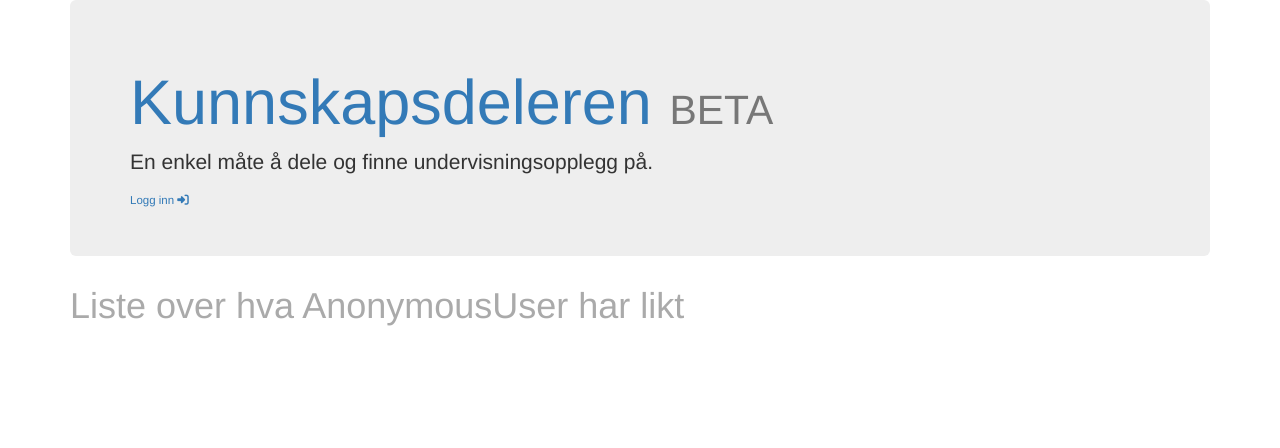
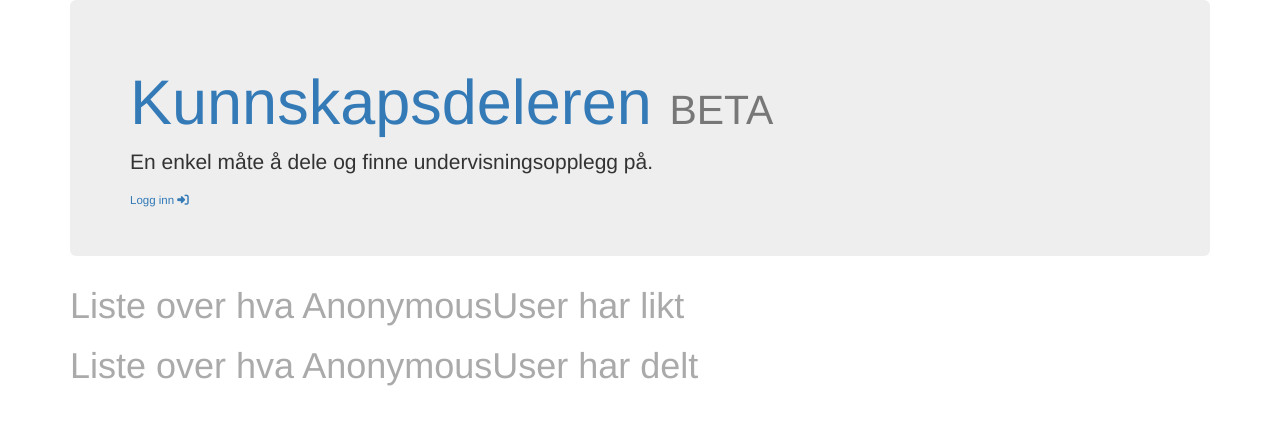
Before and after one commit to hakdo/kunnskapsdeleren, a Django app: page /p in a window 1280 px wide. Shown: the top 448 px of the page. Run offline with Django 3.2, Linux system fonts and the light colour scheme; data that the repository does not hold is empty; some libraries are stand-ins or nearby versions.

Commit message:
lagt til delingsoversikt i profil

```diff
--- a/sharestuff/templates/sharestuff/profile.html
+++ b/sharestuff/templates/sharestuff/profile.html
@@ -7,4 +7,8 @@
 {% for ting in likte_titler %}
 <p>{{ ting }}</p>
 {% endfor %}
+<h1>Liste over hva {{ request.user }} har delt </h1>
+{% for ting in har_delt %}
+<p>{{ ting }}</p>
+{% endfor %}
 {% endblock %}
--- a/sharestuff/views.py
+++ b/sharestuff/views.py
@@ -56,7 +56,13 @@ def profile(request):
     # Find out what the user has liked
     CollectionOfObjects = TeachPack.objects.all()
     likte_titler = []
+    har_delt = []
+    print(request.user)
     for item in CollectionOfObjects:
+            print(item.eier.username)
             if request.user in item.har_trykt_liker.all():
                 likte_titler.append(item.tittel)
-    return render(request, 'sharestuff/profile.html', {'likte_titler': likte_titler})
+            if request.user.username == item.eier.username:
+                har_delt.append(item.tittel)
+    print(har_delt)
+    return render(request, 'sharestuff/profile.html', {'likte_titler': likte_titler, 'har_delt': har_delt})
```
